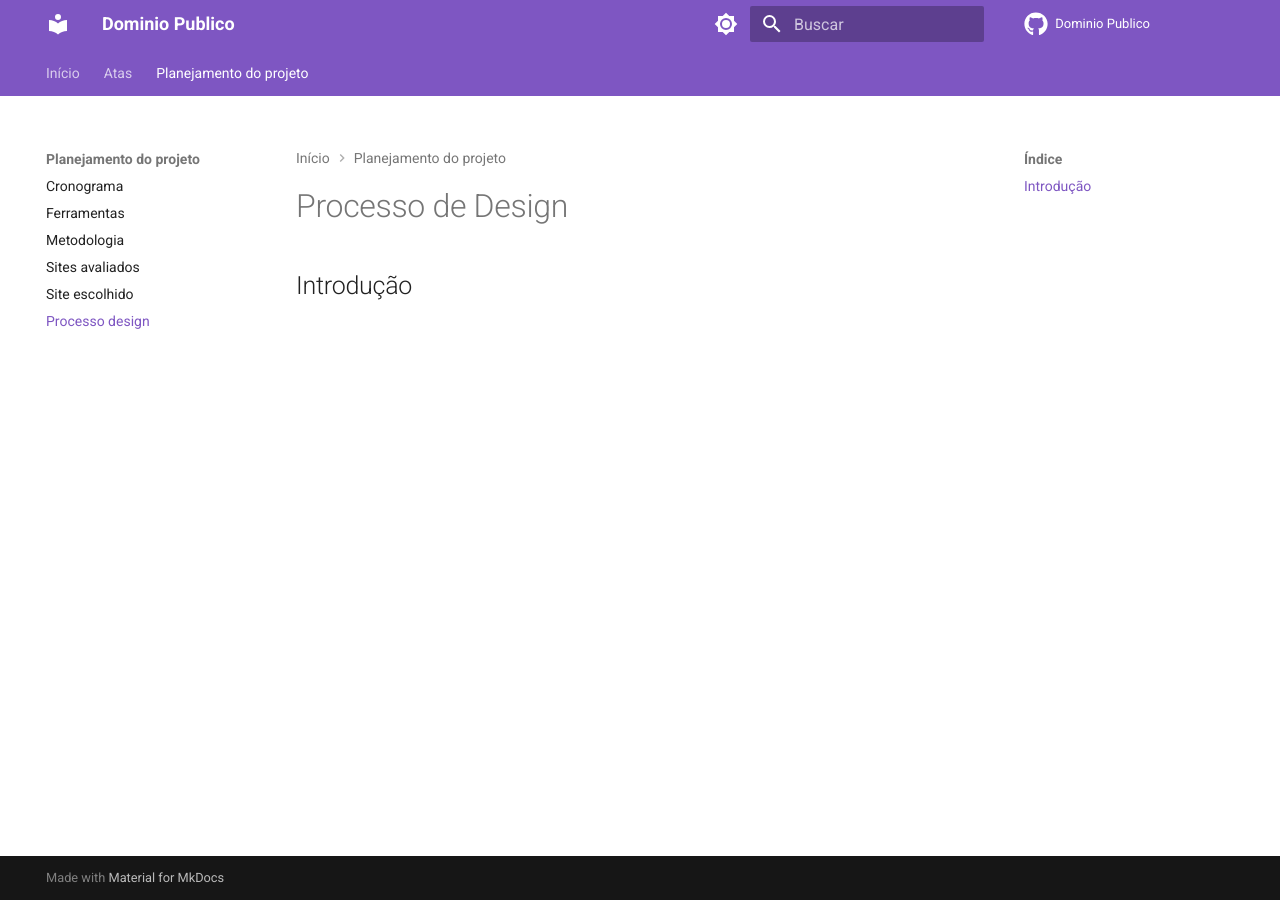
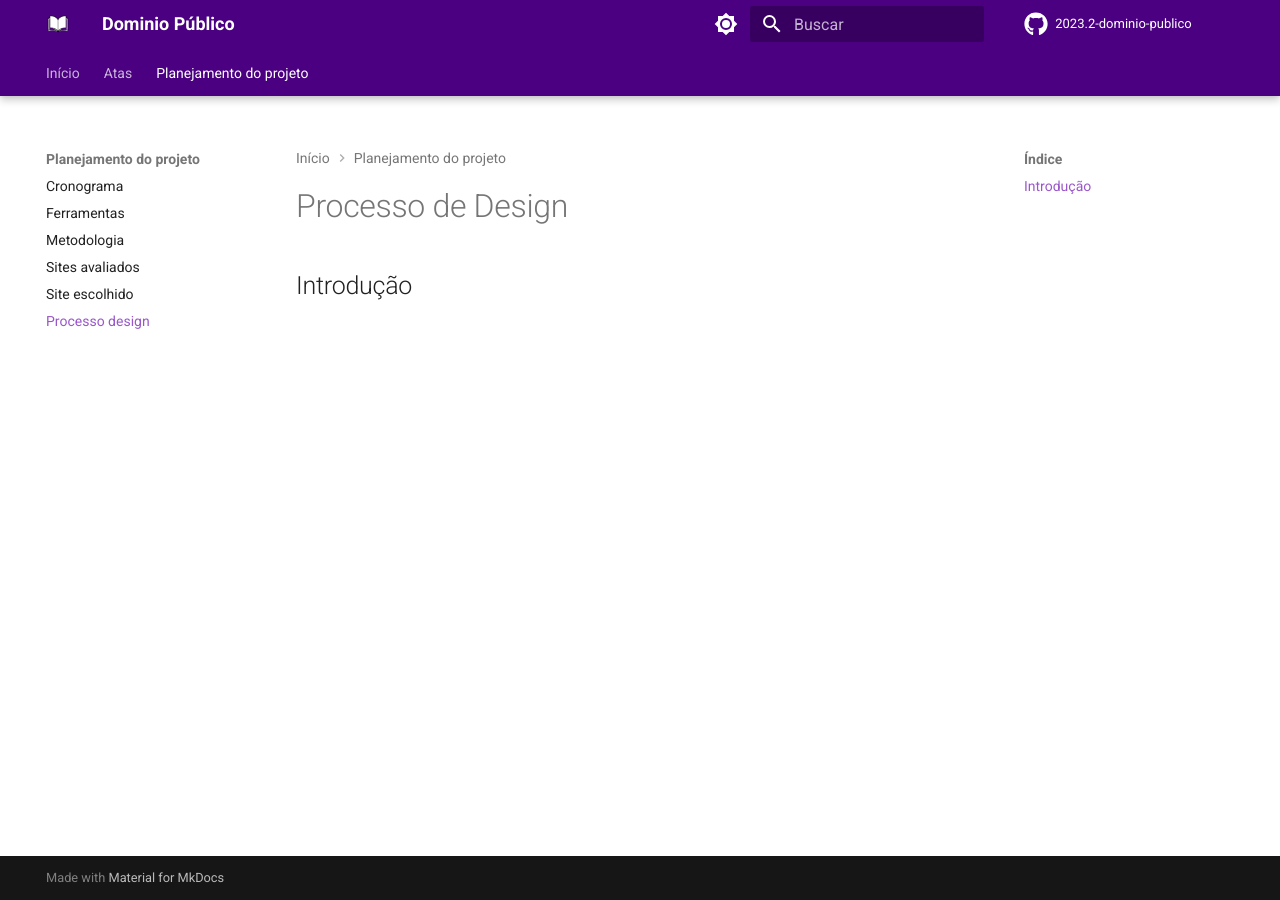
Before and after one commit to Interacao-Humano-Computador/2023.2-Dominio-Publico, an MkDocs documentation site: the page built from docs/planejamento/processo_de_design.md, in a window 1280 px wide. Built offline with MkDocs 1.6.1 and Material for MkDocs 9.7.7, drawn with Linux system fonts in a browser that asks for light colours; comment, search, counter and statistics services are not loaded.

Commit message:
docs: Alterando cor e logo do pages

```diff
--- /dev/null
+++ b/docs/stylesheets/extra.css
@@ -0,0 +1,27 @@
+[data-md-color-scheme="default"] {
+    --md-primary-fg-color: #4B0082 !important;
+    --md-accent-fg-color: #601099;
+    --md-code-bg-color: #F5F5F7;
+    --md-code-fg-color: #1D1D1F;
+    --md-typeset-a-color: #9a56ca;
+    --md-primary-fg-color--dark: #601099;
+  }
+
+  [data-md-color-scheme="slate"] {
+    --md-primary-fg-color: #4B0082;
+    --md-accent-fg-color: #4B0082 !important;
+    --md-default-bg-color: #1D1D1F;
+    --md-typeset-a-color: #9a56ca !important;
+    --md-code-bg-color:  #1D1D1F;
+    --md-typeset-table-color: rgba(255, 255, 255, 0.211);
+    --md-typeset-table-color--light: rgba(128, 128, 128, 0.157);
+    --md-primary-fg-color--dark: #601099;
+  }
+
+  body {
+    text-align: justify;
+  }
+
+  p {
+    text-indent: 1em;
+  }
--- a/mkdocs.yml
+++ b/mkdocs.yml
@@ -1,5 +1,5 @@
 # Project information
-site_name: Dominio Publico
+site_name: Dominio Público
 site_author: Grupo 4
 site_description: >-
   Documentação para do projeto de avaliação de interface do site Dominio Publico realizado na disciplina de Interação Humano Computador na Universidade de Brasília
@@ -7,7 +7,7 @@ site_description: >-
 
 # Repository
 repo_url: https://github.com/Interacao-Humano-Computador/2023.2-Dominio-Publico
-repo_name: Dominio Publico
+repo_name: 2023.2-dominio-publico
 
 
 # Configuration
@@ -15,6 +15,8 @@ docs_dir: docs
 theme:
   name: material
   language: pt-BR
+  favicon: assets/logo.png
+  logo: assets/logo.png
   icon:
    repo: fontawesome/brands/github
   font:
@@ -25,20 +27,23 @@ theme:
   - navigation.path
   - navigation.top
   - navigation.tabs
+  - navigation.tabs.sticky
 
   palette:
     - scheme: default
       toggle:
         icon: material/brightness-7
         name: Mudar para o modo escuro
-      primary: deep purple
-      accent: purple
+      # primary: deep purple
+      # accent: purple
     - scheme: slate
       toggle:
         icon: material/brightness-4
         name: Mudar para o modo claro
-      primary: deep purple
-      accent: purple
+      # primary: deep purple
+      # accent: purple
+
+extra_css: [stylesheets/extra.css]
 
 
 # Page tree
```
Also changed, not shown: docs/assets/logo.png (added).
